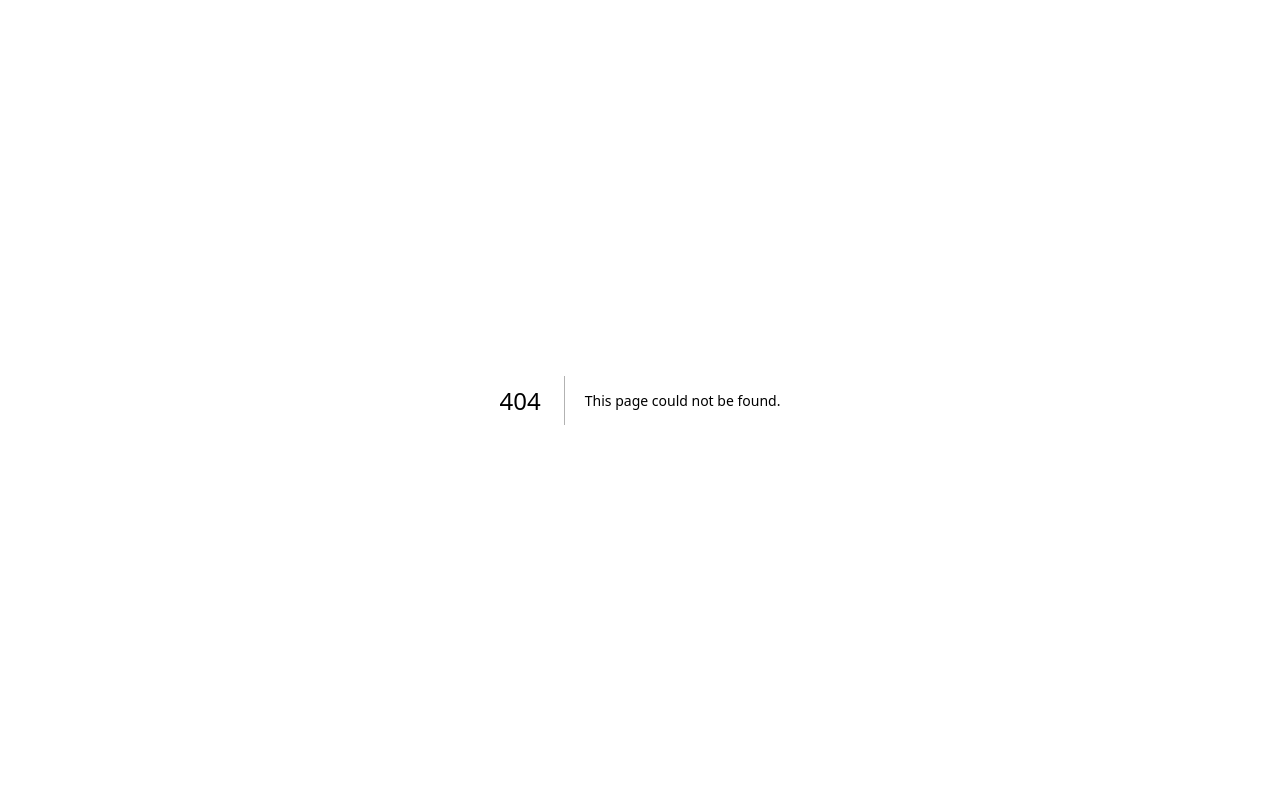
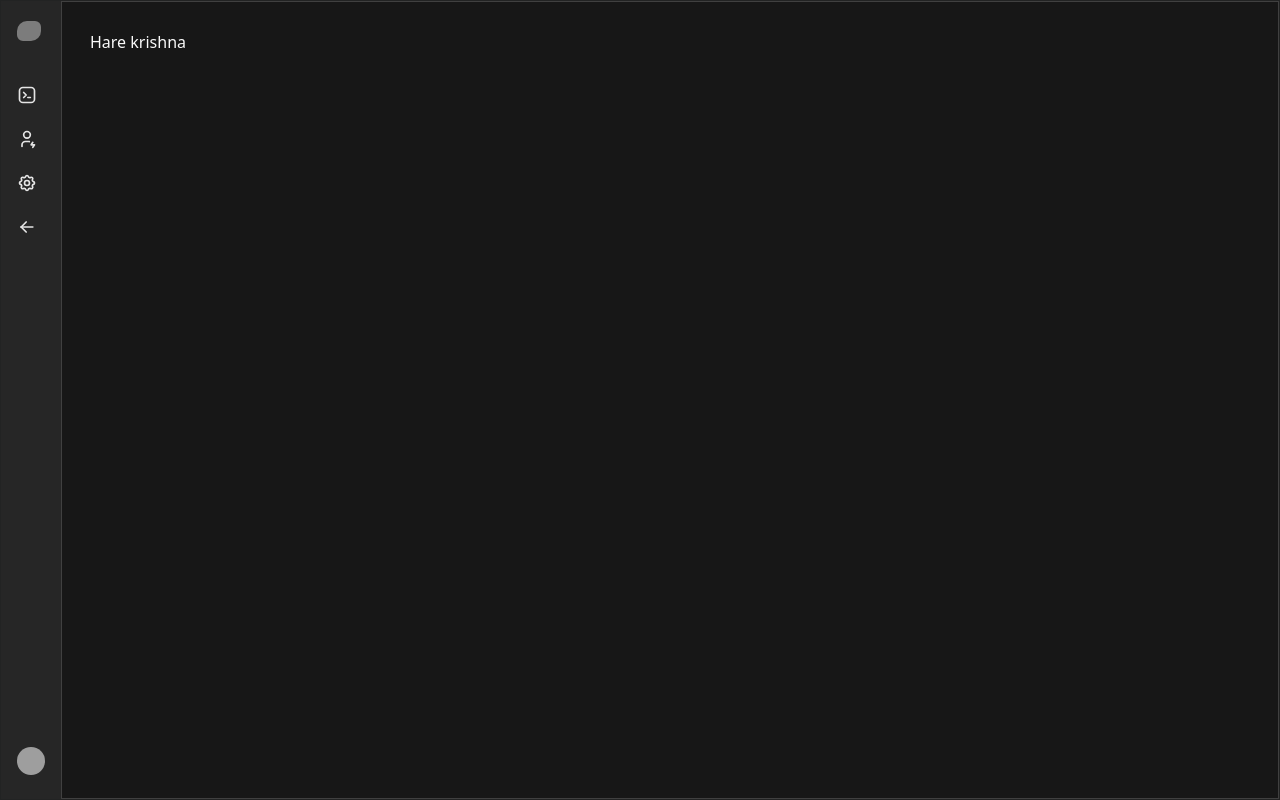
Before and after one commit to vansh2308/CareerScore, a Next.js app: page /dashboard in a window 1280 px wide. Before the commit this address had no page. Built offline with nearby package versions, Linux system fonts and the light colour scheme; grey boxes are pictures that could not be loaded.

Commit message:
feat: Add dashboard layout

```diff
--- /dev/null
+++ b/app/dashboard/layout.tsx
@@ -0,0 +1,142 @@
+"use client";
+
+
+
+import React, { Children, useState } from "react";
+import {
+    IconArrowLeft,
+    IconBrandTabler,
+    IconSettings,
+    IconUserBolt,
+} from "@tabler/icons-react";
+import { motion } from "motion/react";
+import { cn } from "@/lib/utils";
+import { Sidebar, SidebarBody, SidebarLink } from "@/components/ui/sidebar";
+
+
+
+export default function DashboardLayout({
+    children,
+}: Readonly<{
+    children: React.ReactNode;
+}>) {
+    return (
+        <main className="w-screen h-screen overflow-hidden">
+            <SidebarDemo children={children} />
+        </main>
+    );
+}
+
+
+
+export function SidebarDemo({ children }: Readonly<{ children: React.ReactNode }>) {
+    const links = [
+        {
+            label: "Dashboard",
+            href: "#",
+            icon: (
+                <IconBrandTabler className="h-5 w-5 shrink-0 text-neutral-700 dark:text-neutral-200" />
+            ),
+        },
+        {
+            label: "Profile",
+            href: "#",
+            icon: (
+                <IconUserBolt className="h-5 w-5 shrink-0 text-neutral-700 dark:text-neutral-200" />
+            ),
+        },
+        {
+            label: "Settings",
+            href: "#",
+            icon: (
+                <IconSettings className="h-5 w-5 shrink-0 text-neutral-700 dark:text-neutral-200" />
+            ),
+        },
+        {
+            label: "Logout",
+            href: "#",
+            icon: (
+                <IconArrowLeft className="h-5 w-5 shrink-0 text-neutral-700 dark:text-neutral-200" />
+            ),
+        },
+    ];
+    const [open, setOpen] = useState(false);
+    return (
+        <div
+            className={cn(
+                "mx-auto flex w-screen h-screen  flex-1 flex-col overflow-hidden border  md:flex-row",
+            )}
+        >
+            <Sidebar open={open} setOpen={setOpen}>
+                <SidebarBody className="justify-between gap-10">
+                    <div className="flex flex-1 flex-col overflow-x-hidden overflow-y-auto">
+                        {open ? <Logo /> : <LogoIcon />}
+                        <div className="mt-8 flex flex-col gap-2">
+                            {links.map((link, idx) => (
+                                <SidebarLink key={idx} link={link} />
+                            ))}
+                        </div>
+                    </div>
+                    <div>
+                        <SidebarLink
+                            link={{
+                                label: "Manu Arora",
+                                href: "#",
+                                icon: (
+                                    <img
+                                        src="https://assets.aceternity.com/manu.png"
+                                        className="h-7 w-7 shrink-0 rounded-full"
+                                        width={50}
+                                        height={50}
+                                        alt="Avatar"
+                                    />
+                                ),
+                            }}
+                        />
+                    </div>
+                </SidebarBody>
+            </Sidebar>
+            <Dashboard children={children} />
+        </div>
+    );
+}
+
+// Dummy dashboard component with content
+const Dashboard = ({ children }: Readonly<{ children: React.ReactNode }>) => {
+    return (
+        <div className="flex h-full w-full flex-1 flex-col gap-2 border border-neutral-200 bg-white dark:border-neutral-700 dark:bg-neutral-900 overflow-y-scroll p-3 md:p-7 pb-0 md:pb-0 overflow-x-hidden">
+            {children}
+        </div>
+    );
+};
+
+
+
+export const Logo = () => {
+    return (
+        <a
+            href="#"
+            className="relative z-20 flex items-center space-x-2 py-1 text-sm font-normal text-black"
+        >
+            <div className="h-5 w-6 shrink-0 rounded-tl-lg rounded-tr-sm rounded-br-lg rounded-bl-sm bg-black dark:bg-white opacity-40" />
+            <motion.span
+                initial={{ opacity: 0 }}
+                animate={{ opacity: 1 }}
+                className="font-medium whitespace-pre text-black dark:text-white"
+            >
+                CareerScore
+            </motion.span>
+        </a>
+    );
+};
+
+export const LogoIcon = () => {
+    return (
+        <a
+            href="#"
+            className="relative z-20 flex items-center space-x-2 py-1 text-sm font-normal text-black"
+        >
+            <div className="h-5 w-6 shrink-0 rounded-tl-lg rounded-tr-sm rounded-br-lg rounded-bl-sm bg-black dark:bg-white opacity-40" />
+        </a>
+    );
+};
--- /dev/null
+++ b/app/dashboard/page.tsx
@@ -0,0 +1,10 @@
+
+
+export default function Dashboard() {
+    return (
+        <main className="min-h-fit h-full w-full max-w-full">
+            Hare krishna
+
+        </main>
+    )
+}
--- a/app/layout.tsx
+++ b/app/layout.tsx
@@ -25,7 +25,7 @@
   return (
     <html lang="en">
       <body
-        className={`${geistSans.variable} ${geistMono.variable} antialiased min-h-screen dark bg-neutral-950`}
+        className={`${geistSans.variable} ${geistMono.variable} antialiased min-h-screen dark bg-neutral-950 overflow-y-hidden`}
       >
         {children}
       </body>
--- a/app/page.tsx
+++ b/app/page.tsx
@@ -4,7 +4,6 @@
 import React from "react";
 
 export default function Home() {
-
 
   return (
     <div className="h-screen w-screen bg-neutral-950 relative flex flex-col items-center justify-center antialiased">
--- /dev/null
+++ b/components/ui/sidebar.tsx
@@ -0,0 +1,188 @@
+"use client";
+import { cn } from "@/lib/utils";
+import React, { useState, createContext, useContext } from "react";
+import { AnimatePresence, motion } from "motion/react";
+import { IconMenu2, IconX } from "@tabler/icons-react";
+
+interface Links {
+  label: string;
+  href: string;
+  icon: React.JSX.Element | React.ReactNode;
+}
+
+interface SidebarContextProps {
+  open: boolean;
+  setOpen: React.Dispatch<React.SetStateAction<boolean>>;
+  animate: boolean;
+}
+
+const SidebarContext = createContext<SidebarContextProps | undefined>(
+  undefined
+);
+
+export const useSidebar = () => {
+  const context = useContext(SidebarContext);
+  if (!context) {
+    throw new Error("useSidebar must be used within a SidebarProvider");
+  }
+  return context;
+};
+
+export const SidebarProvider = ({
+  children,
+  open: openProp,
+  setOpen: setOpenProp,
+  animate = true,
+}: {
+  children: React.ReactNode;
+  open?: boolean;
+  setOpen?: React.Dispatch<React.SetStateAction<boolean>>;
+  animate?: boolean;
+}) => {
+  const [openState, setOpenState] = useState(false);
+
+  const open = openProp !== undefined ? openProp : openState;
+  const setOpen = setOpenProp !== undefined ? setOpenProp : setOpenState;
+
+  return (
+    <SidebarContext.Provider value={{ open, setOpen, animate: animate }}>
+      {children}
+    </SidebarContext.Provider>
+  );
+};
+
+export const Sidebar = ({
+  children,
+  open,
+  setOpen,
+  animate,
+}: {
+  children: React.ReactNode;
+  open?: boolean;
+  setOpen?: React.Dispatch<React.SetStateAction<boolean>>;
+  animate?: boolean;
+}) => {
+  return (
+    <SidebarProvider open={open} setOpen={setOpen} animate={animate}>
+      {children}
+    </SidebarProvider>
+  );
+};
+
+export const SidebarBody = (props: React.ComponentProps<typeof motion.div>) => {
+  return (
+    <>
+      <DesktopSidebar {...props} />
+      <MobileSidebar {...(props as React.ComponentProps<"div">)} />
+    </>
+  );
+};
+
+export const DesktopSidebar = ({
+  className,
+  children,
+  ...props
+}: React.ComponentProps<typeof motion.div>) => {
+  const { open, setOpen, animate } = useSidebar();
+  return (
+    <>
+      <motion.div
+        className={cn(
+          "h-full px-4 py-4 hidden  md:flex md:flex-col bg-neutral-100 dark:bg-neutral-800 w-[300px] shrink-0",
+          className
+        )}
+        animate={{
+          width: animate ? (open ? "300px" : "60px") : "300px",
+        }}
+        onMouseEnter={() => setOpen(true)}
+        onMouseLeave={() => setOpen(false)}
+        {...props}
+      >
+        {children}
+      </motion.div>
+    </>
+  );
+};
+
+export const MobileSidebar = ({
+  className,
+  children,
+  ...props
+}: React.ComponentProps<"div">) => {
+  const { open, setOpen } = useSidebar();
+  return (
+    <>
+      <div
+        className={cn(
+          "h-10 px-4 py-4 flex flex-row md:hidden  items-center justify-between bg-neutral-100 dark:bg-neutral-800 w-full"
+        )}
+        {...props}
+      >
+        <div className="flex justify-end z-20 w-full">
+          <IconMenu2
+            className="text-neutral-800 dark:text-neutral-200"
+            onClick={() => setOpen(!open)}
+          />
+        </div>
+        <AnimatePresence>
+          {open && (
+            <motion.div
+              initial={{ x: "-100%", opacity: 0 }}
+              animate={{ x: 0, opacity: 1 }}
+              exit={{ x: "-100%", opacity: 0 }}
+              transition={{
+                duration: 0.3,
+                ease: "easeInOut",
+              }}
+              className={cn(
+                "fixed h-full w-full inset-0 bg-white dark:bg-neutral-900 p-10 z-[100] flex flex-col justify-between",
+                className
+              )}
+            >
+              <div
+                className="absolute right-10 top-10 z-50 text-neutral-800 dark:text-neutral-200"
+                onClick={() => setOpen(!open)}
+              >
+                <IconX />
+              </div>
+              {children}
+            </motion.div>
+          )}
+        </AnimatePresence>
+      </div>
+    </>
+  );
+};
+
+export const SidebarLink = ({
+  link,
+  className,
+  ...props
+}: {
+  link: Links;
+  className?: string;
+}) => {
+  const { open, animate } = useSidebar();
+  return (
+    <a
+      href={link.href}
+      className={cn(
+        "flex items-center justify-start gap-2  group/sidebar py-2",
+        className
+      )}
+      {...props}
+    >
+      {link.icon}
+
+      <motion.span
+        animate={{
+          display: animate ? (open ? "inline-block" : "none") : "inline-block",
+          opacity: animate ? (open ? 1 : 0) : 1,
+        }}
+        className="text-neutral-700 dark:text-neutral-200 text-sm group-hover/sidebar:translate-x-1 transition duration-150 whitespace-pre inline-block !p-0 !m-0"
+      >
+        {link.label}
+      </motion.span>
+    </a>
+  );
+};
--- a/package.json
+++ b/package.json
@@ -10,10 +10,11 @@
   },
   "dependencies": {
     "@radix-ui/react-slot": "^1.2.3",
+    "@tabler/icons-react": "^3.35.0",
     "class-variance-authority": "^0.7.1",
     "clsx": "^2.1.1",
     "lucide-react": "^0.544.0",
-    "motion": "^12.23.16",
+    "motion": "^12.23.18",
     "next": "15.5.3",
     "react": "19.1.0",
     "react-dom": "19.1.0",
```
Also changed, not shown: 1 other file (tests, documents, lock files or other folders).
